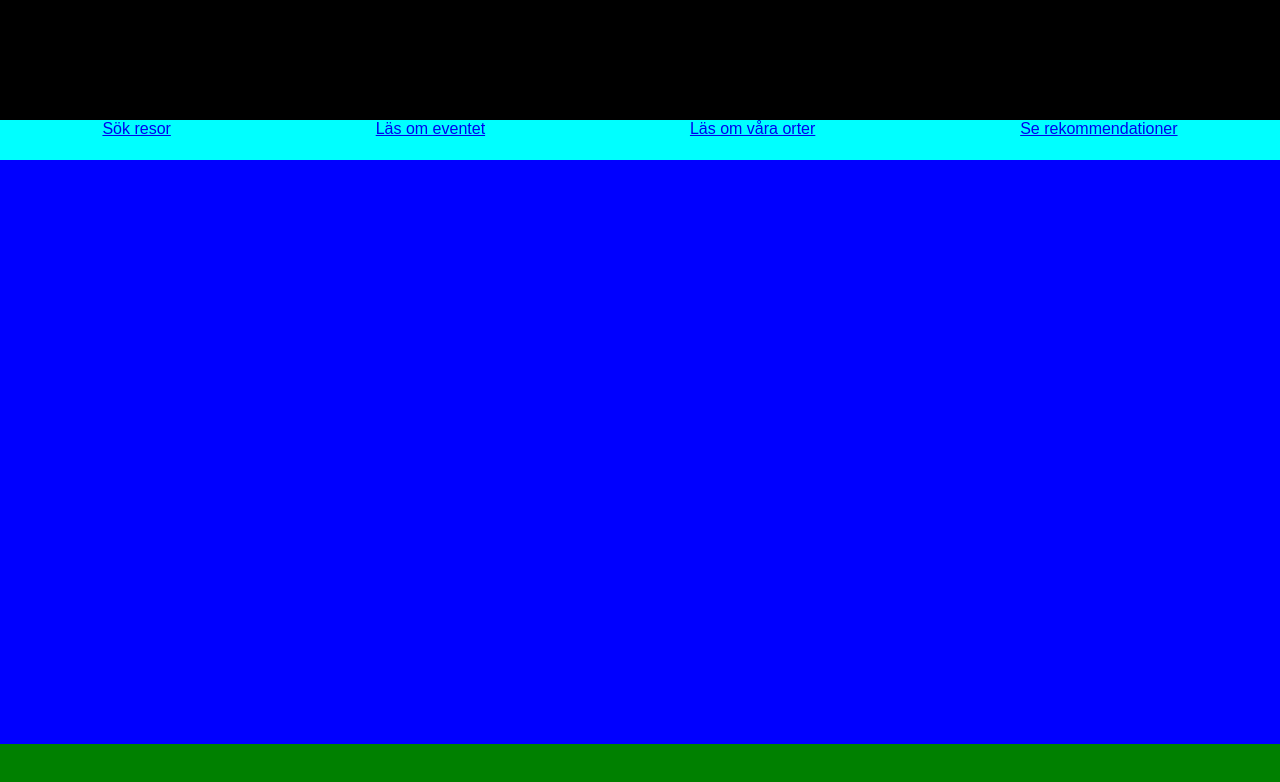
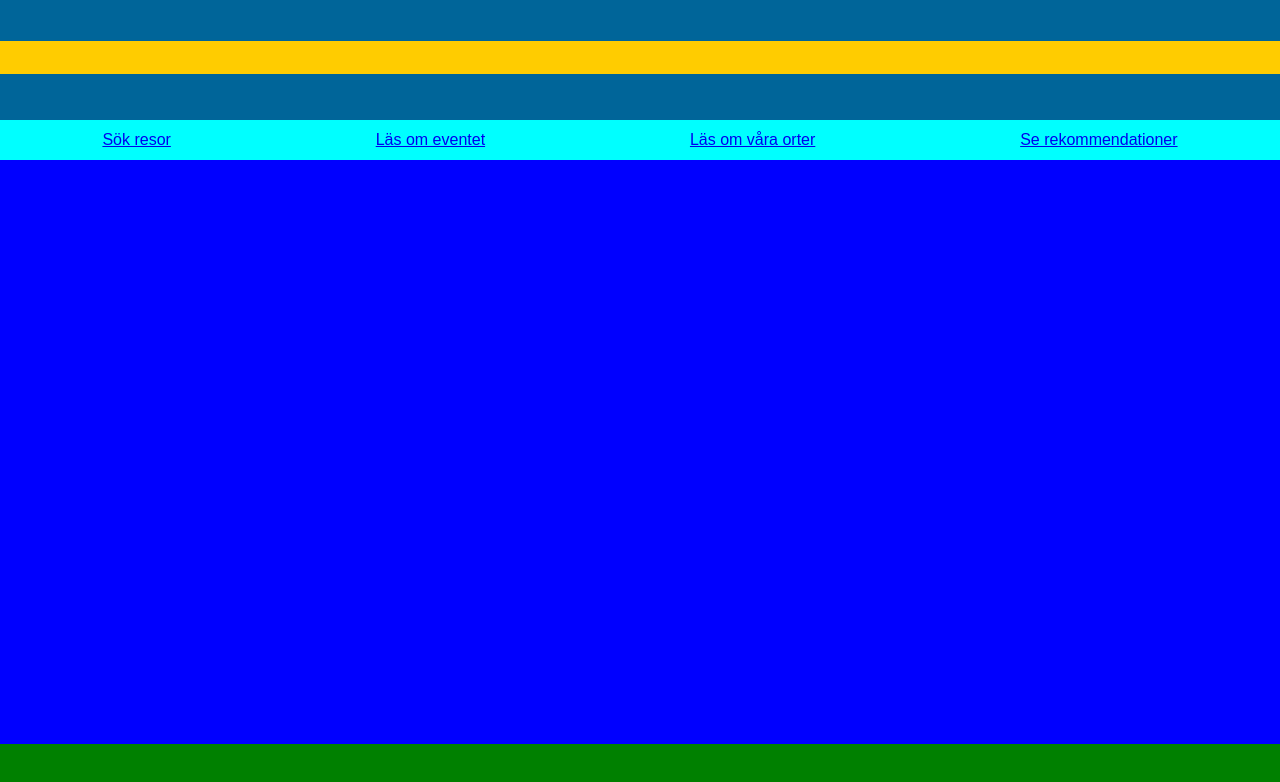
Before and after one commit to AndreasNed/OS2024_labb, a React (Create React App) app: page / in a window 1280 px wide. Shown: the top 782 px of the page. Built offline with nearby package versions, Linux system fonts and the light colour scheme; no server answers.

Commit message:
headerLogo

```diff
--- a/src/App.js
+++ b/src/App.js
@@ -86,7 +86,7 @@ class App extends Component {
       <div className="grid-container">
 
     <header>
-
+        <a href="/" className="headerLogo"></a>
     </header>
 
         <nav>
--- a/src/components/Form/Form.js
+++ b/src/components/Form/Form.js
@@ -5,9 +5,6 @@ import rome2rio from "../../utils/rome2rio";
 import Filters from "../Filters"
 
 import "react-datepicker/dist/react-datepicker.css";
-
-import "../tablet.css";
-import "../mobile.css";
 
 export default class Form extends Component {
     state = {
--- a/src/components/MyHeader.js
+++ b/src/components/MyHeader.js
@@ -1,5 +1,4 @@
 import React, {Component} from "react";
-import "./tablet.css";
 import './style.css';
 
 
--- a/src/style/App.css
+++ b/src/style/App.css
@@ -30,6 +30,7 @@ header {
   grid-area: header;
   background-color: black;
   display: flex;
+  background-image: url(../pics/layout.jpg)
 }
 
 nav {
@@ -37,6 +38,7 @@ nav {
   background-color: aqua;
   display: flex;
   justify-content: space-around;
+  align-items: center;
 }
 
 main {
@@ -50,3 +52,7 @@ footer {
   background-color: green;
 
 }
+
+.headerLogo {
+  background-image: url(../pics/headerLogo.png);
+}
```
